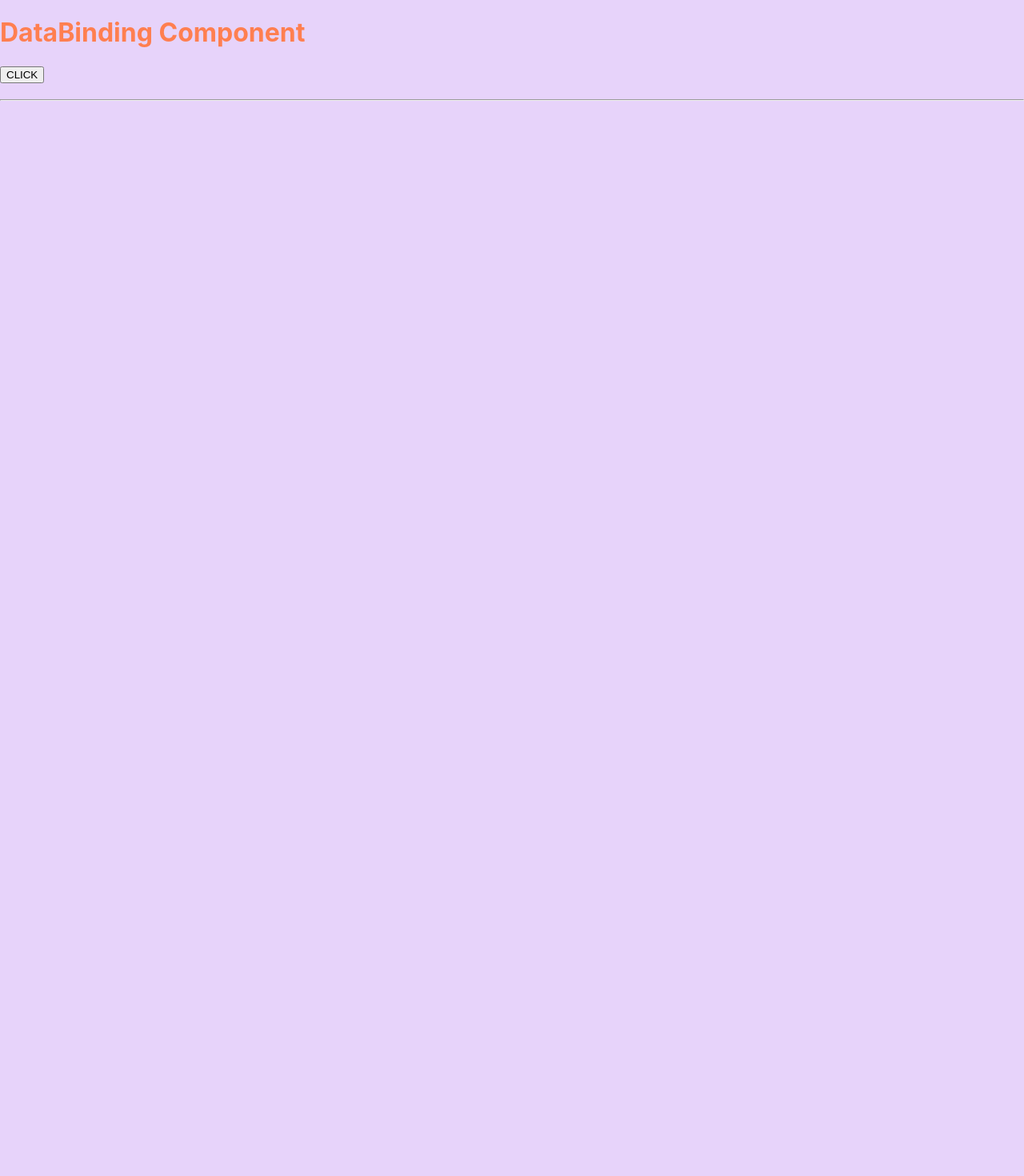
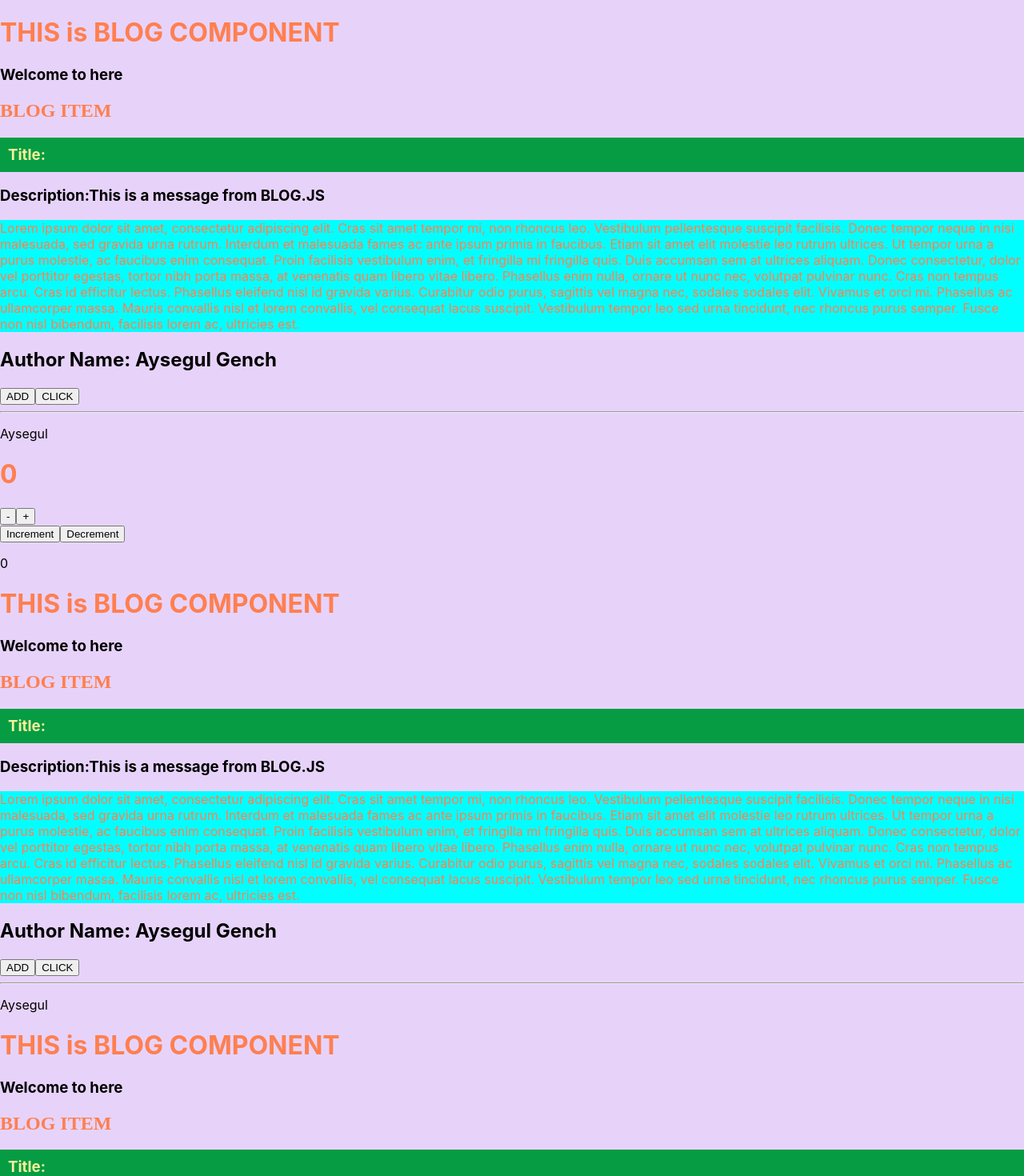
Before and after one commit to AishaGench/MyReactApp, a React (Create React App) app in the folder my-first-react/: page / in a window 1280 px wide. Shown: the top 1470 px of the page at 80% size. Before the commit the page ends 800 px from the top, so only its background shows below. Built offline with nearby package versions, Linux system fonts and the light colour scheme.

Commit message:
create dispatch

```diff
--- a/my-first-react/src/App.js
+++ b/my-first-react/src/App.js
@@ -27,26 +27,29 @@ function App() {
 
   return (
     <>
-    <DataBinding appJsClick = {appJsClick} />
-    <hr/>
+    <div>
 
-    {/* <Blog/> */}
+    </div>
+    {/* <DataBinding appJsClick = {appJsClick} />
+    <hr/> */}
 
-    {/* <Counter></Counter> */}
-    {/* <Counter2></Counter2> */}
-    {/* <Blog/>
     <Blog/>
-    <Blog/> */}
-{/*
-      <h1 id="title">USER INFO</h1>
+
+    <Counter></Counter>
+    <Counter2></Counter2>
+    <Blog/>
+    <Blog/>
+    <Blog/>
+
+      {/* <h1 id="title">USER INFO</h1>
     <h2>Name: {User.name}</h2>
     <h2>LastName: {User.lastName}</h2>
     <h2>Age: {User.age}</h2>
     <h2>Email: {User.email}</h2>
     <p>How are you?</p>
     {User.isActive ? <p>How are you? {User.name} </p> : <p>How are you? Guest</p>}
-    <img src="https://neilpatel.com/wp-content/uploads/2017/09/image-editing-tools.jpg" alt="img" width="80%"/>
- */}
+    <img src="https://neilpatel.com/wp-content/uploads/2017/09/image-editing-tools.jpg" alt="img" width="80%"/> */}
+
     </>
   );
 }
--- a/my-first-react/src/components/DataBinding.js
+++ b/my-first-react/src/components/DataBinding.js
@@ -5,7 +5,8 @@ export default class DataBinding extends Component {
     constructor(props){
         super(props)
         console.log("Constructor is running...")
-        this.buttonClick = this.buttonClick.bind(this)
+        // BIND- III
+        // this.buttonClick = this.buttonClick.bind(this)
         console .log(this.props)
         this.state = {}
     }
@@ -20,7 +21,11 @@ export default class DataBinding extends Component {
         return (
             <div>
                 <h1>DataBinding Component</h1>
-                <button onClick = {this.buttonClick.bind(this)} >CLICK</button>
+                {/* BIND -I */}
+                {/* <button onClick = {this.buttonClick.bind(this)} >CLICK</button> */}
+
+                {/* BIND -II */}
+                <button onClick = {()=>{this.buttonClick.bind(this)}} >CLICK</button>
                 <h2></h2>
             </div>
 
```
Also changed, not shown: 1 other file (tests, documents, lock files or other folders).
